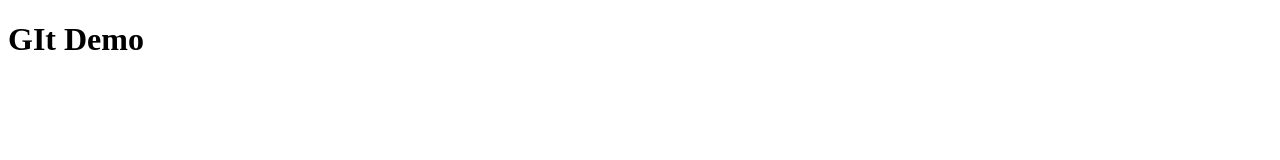
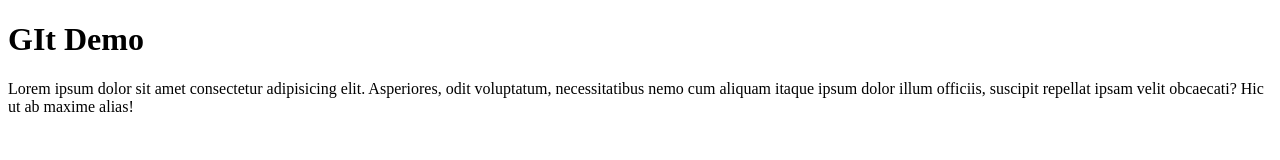
Before and after one commit to BilalSiddique01/gitdemo, a plain HTML site: page index.html in a window 1280 px wide. Drawn offline with Linux system fonts and the light colour scheme.

Commit message:
Paragraph added

```diff
--- a/index.html
+++ b/index.html
@@ -15,6 +15,10 @@
 
 
 
+    <p>Lorem ipsum dolor sit amet consectetur adipisicing elit. Asperiores, odit voluptatum, necessitatibus nemo cum aliquam itaque ipsum dolor illum officiis, suscipit repellat ipsam velit obcaecati? Hic ut ab maxime alias!</p>
+
+
+
 
 </body>
 </html>
```
